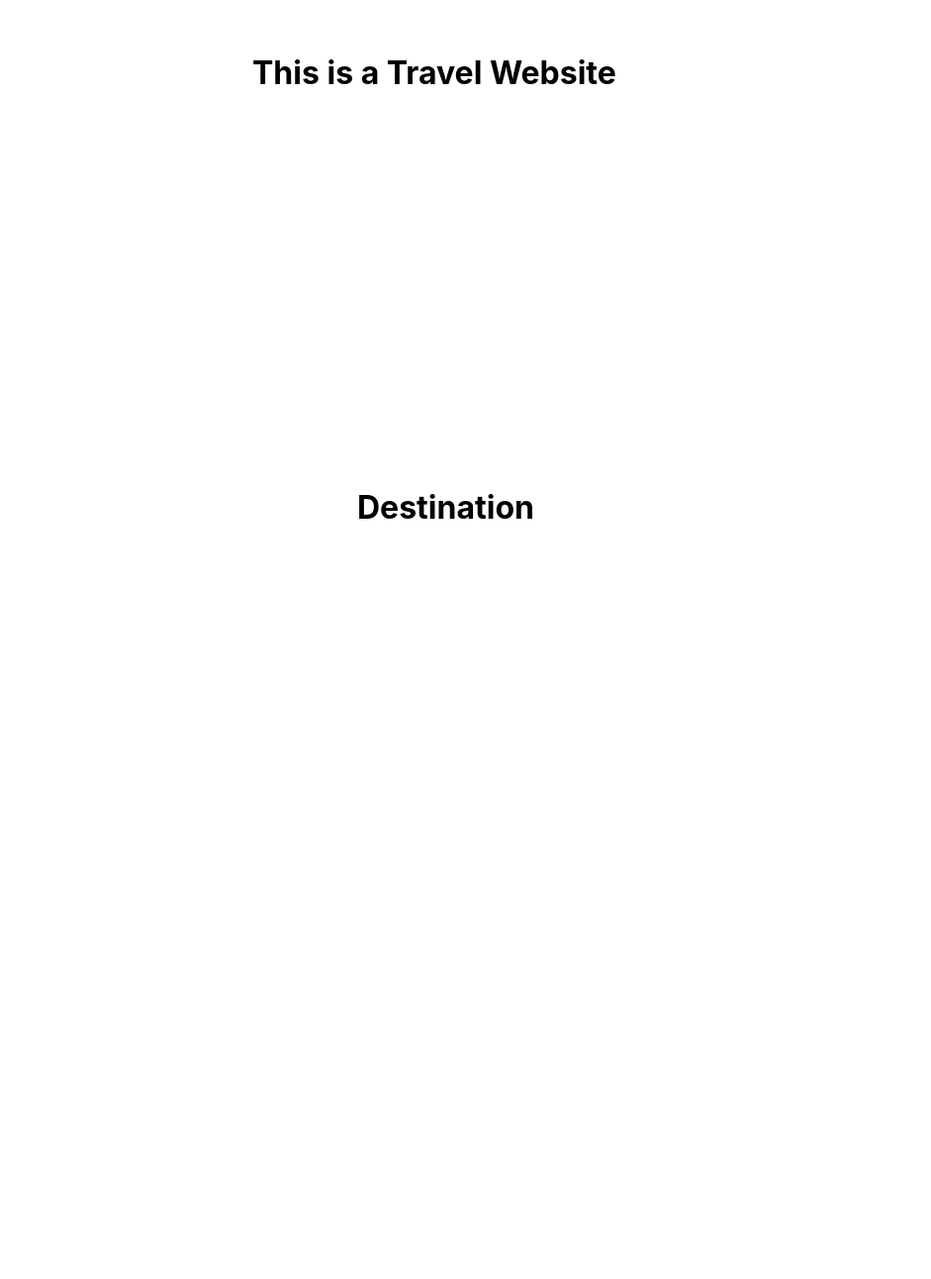
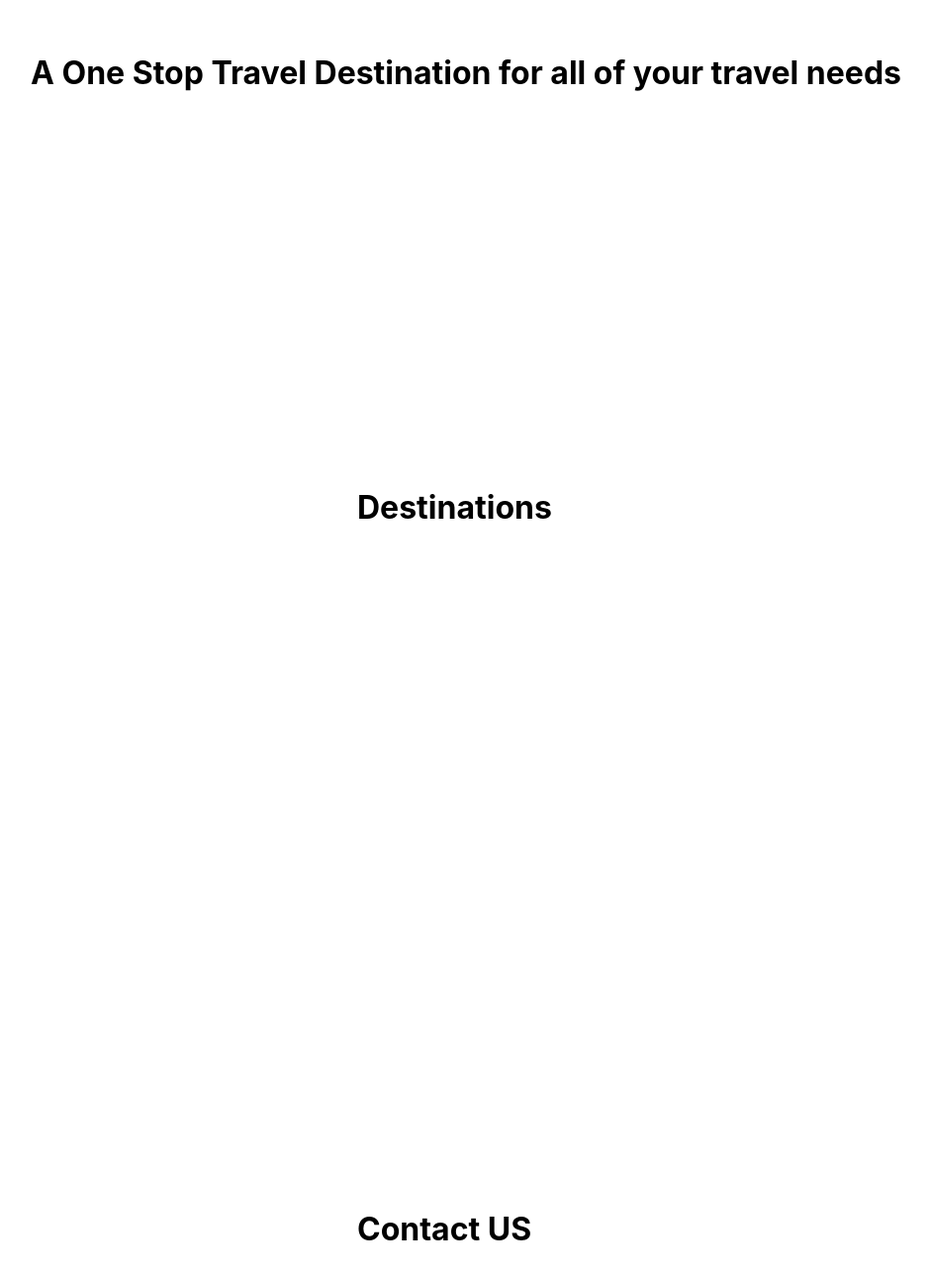
Before and after one commit to Ravib1234/travel-convoy, a React (Create React App) app: page / in a window 1280 px wide. Shown: the part 294-1586 px from the top of the page at 99% size, without its empty margins (319-1260 px from the left). Before the commit the page ends 1516 px from the top, so only its background shows below. Built offline with nearby package versions, Linux system fonts and the light colour scheme.

Commit message:
Contact commit

```diff
--- a/src/App.css
+++ b/src/App.css
@@ -11,7 +11,7 @@
 
 }
 .First-Sec {
-  margin-left: 574px;
+  margin-left: 350px;
   margin-top: 250px;
   margin-bottom: 400px
 }
@@ -20,3 +20,8 @@
   margin-top: 250px;
   margin-bottom: 690px
 }
+.Third-Sec {
+  margin-left: 680px;
+  margin-top: 250px;
+  margin-bottom: 690px
+}
--- a/src/App.js
+++ b/src/App.js
@@ -24,11 +24,14 @@ function App() {
       </div>
 
       <div className="First-Sec">
-        <h1>This is a Travel Website</h1>
+        <h1>A One Stop Travel Destination for all of your travel needs</h1>
       </div>
 
       <div className="Second-Sec">
-        <h1>Destination</h1>
+        <h1>Destinations</h1>
+      </div>
+      <div className="Third-Sec">
+        <h1>Contact US</h1>
       </div>
     </div>
   );
```
